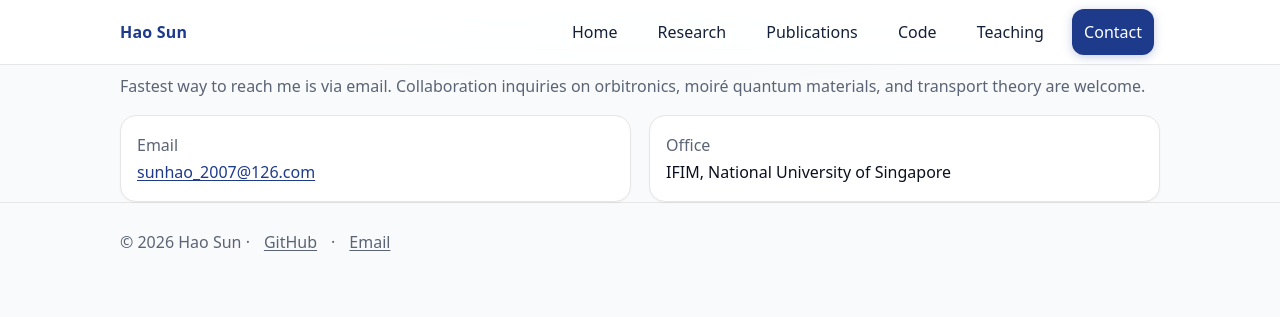
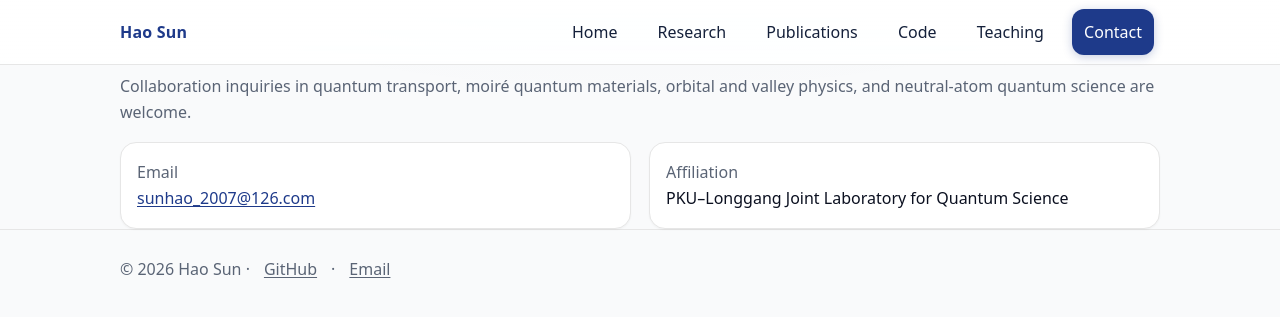
Before and after one commit to sunohao/sunhao_condensed_physics, a Jekyll site: the page built from contact/index.md, in a window 1280 px wide. Shown: the top 317 px of the page. Built offline with Jekyll 4.4.1, drawn with Linux system fonts in a browser that asks for light colours.

Commit message:
Update contact/index.md for 2026 site refresh

```diff
--- a/contact/index.md
+++ b/contact/index.md
@@ -2,9 +2,15 @@
 title: Contact
 ---
 
-<p class="muted">Fastest way to reach me is via email. Collaboration inquiries on orbitronics, moiré quantum materials, and transport theory are welcome.</p>
+<p class="muted">Collaboration inquiries in quantum transport, moiré quantum materials, orbital and valley physics, and neutral-atom quantum science are welcome.</p>
 
 <div class="grid cols-2" style="margin-top:16px">
-  <div class="card pad"><div class="muted">Email</div><a href="mailto:{{ site.author.email }}">{{ site.author.email }}</a></div>
-  <div class="card pad"><div class="muted">Office</div><div>IFIM, National University of Singapore</div></div>
+  <div class="card pad">
+    <div class="muted">Email</div>
+    <a href="mailto:{{ site.author.email }}">{{ site.author.email }}</a>
+  </div>
+  <div class="card pad">
+    <div class="muted">Affiliation</div>
+    <div>PKU–Longgang Joint Laboratory for Quantum Science</div>
+  </div>
 </div>
```
